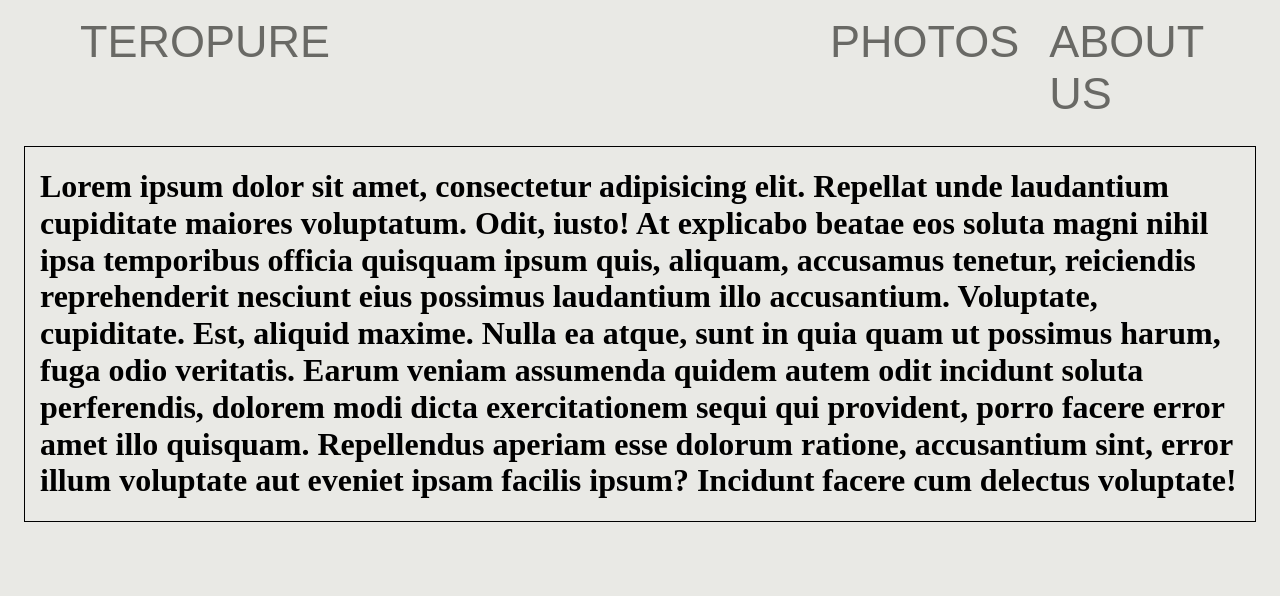
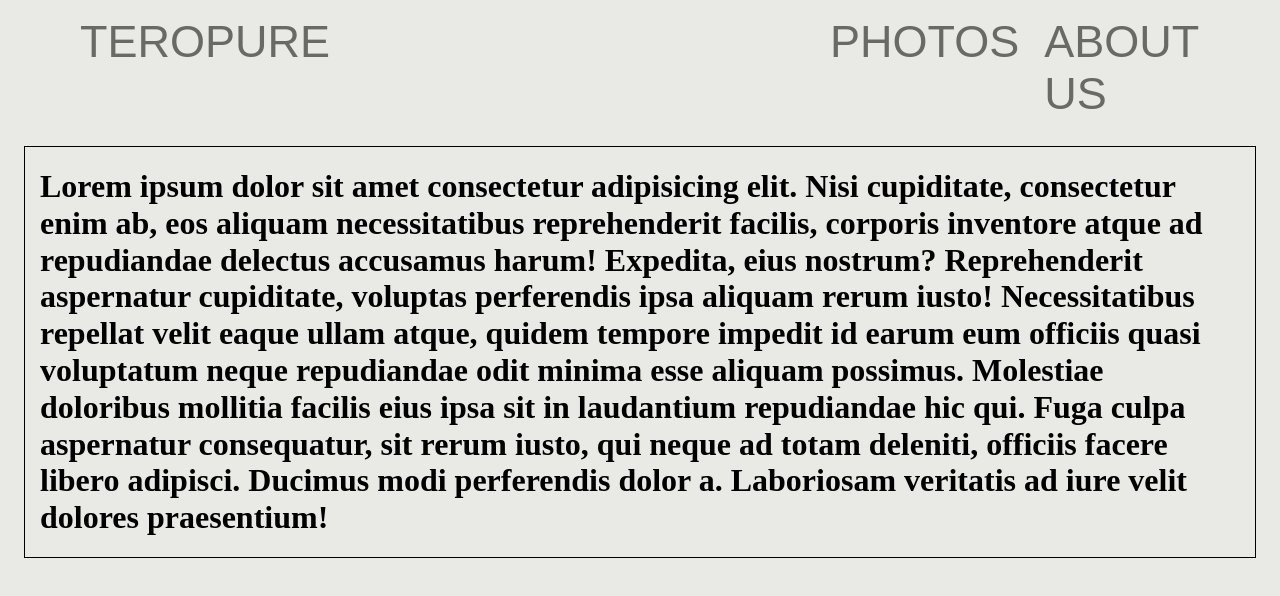
Before and after one commit to eternalvision/TEROPURE, a plain HTML site: page index.html in a window 1280 px wide. Drawn offline with Linux system fonts and the light colour scheme; a web font is replaced by a local one.

Commit message:
added styles

```diff
--- a/index.html
+++ b/index.html
@@ -27,10 +27,14 @@
             </li>
             <div class="menu-links-h">
               <li class="menu-links">
-                <a class="links-header" href="#"> PHOTOS </a>
+                <div class="links-blocks">
+                  <a class="links-header" href="#"> PHOTOS </a>
+                </div>
               </li>
               <li class="menu-links">
-                <a class="links-header" href="#">ABOUT US</a>
+                <div class="links-blocks">
+                  <a class="links-header" href="#">ABOUT US</a>
+                </div>
               </li>
             </div>
           </div>
@@ -41,18 +45,18 @@
     <main>
       <div class="section-main">
         <h1>
-          Lorem ipsum dolor sit amet, consectetur adipisicing elit. Repellat
-          unde laudantium cupiditate maiores voluptatum. Odit, iusto! At
-          explicabo beatae eos soluta magni nihil ipsa temporibus officia
-          quisquam ipsum quis, aliquam, accusamus tenetur, reiciendis
-          reprehenderit nesciunt eius possimus laudantium illo accusantium.
-          Voluptate, cupiditate. Est, aliquid maxime. Nulla ea atque, sunt in
-          quia quam ut possimus harum, fuga odio veritatis. Earum veniam
-          assumenda quidem autem odit incidunt soluta perferendis, dolorem modi
-          dicta exercitationem sequi qui provident, porro facere error amet illo
-          quisquam. Repellendus aperiam esse dolorum ratione, accusantium sint,
-          error illum voluptate aut eveniet ipsam facilis ipsum? Incidunt facere
-          cum delectus voluptate!
+          Lorem ipsum dolor sit amet consectetur adipisicing elit. Nisi
+          cupiditate, consectetur enim ab, eos aliquam necessitatibus
+          reprehenderit facilis, corporis inventore atque ad repudiandae
+          delectus accusamus harum! Expedita, eius nostrum? Reprehenderit
+          aspernatur cupiditate, voluptas perferendis ipsa aliquam rerum iusto!
+          Necessitatibus repellat velit eaque ullam atque, quidem tempore
+          impedit id earum eum officiis quasi voluptatum neque repudiandae odit
+          minima esse aliquam possimus. Molestiae doloribus mollitia facilis
+          eius ipsa sit in laudantium repudiandae hic qui. Fuga culpa aspernatur
+          consequatur, sit rerum iusto, qui neque ad totam deleniti, officiis
+          facere libero adipisci. Ducimus modi perferendis dolor a. Laboriosam
+          veritatis ad iure velit dolores praesentium!
         </h1>
       </div>
     </main>
--- a/styles/style.css
+++ b/styles/style.css
@@ -42,8 +42,8 @@ body{
     display: flex;
     padding-left: 500px;
 }
-.links-header{
-    padding-right: 30px;
+.links-blocks{
+    padding-right: 25px;
 }
 .logo{
     font-size: 60px;
```
